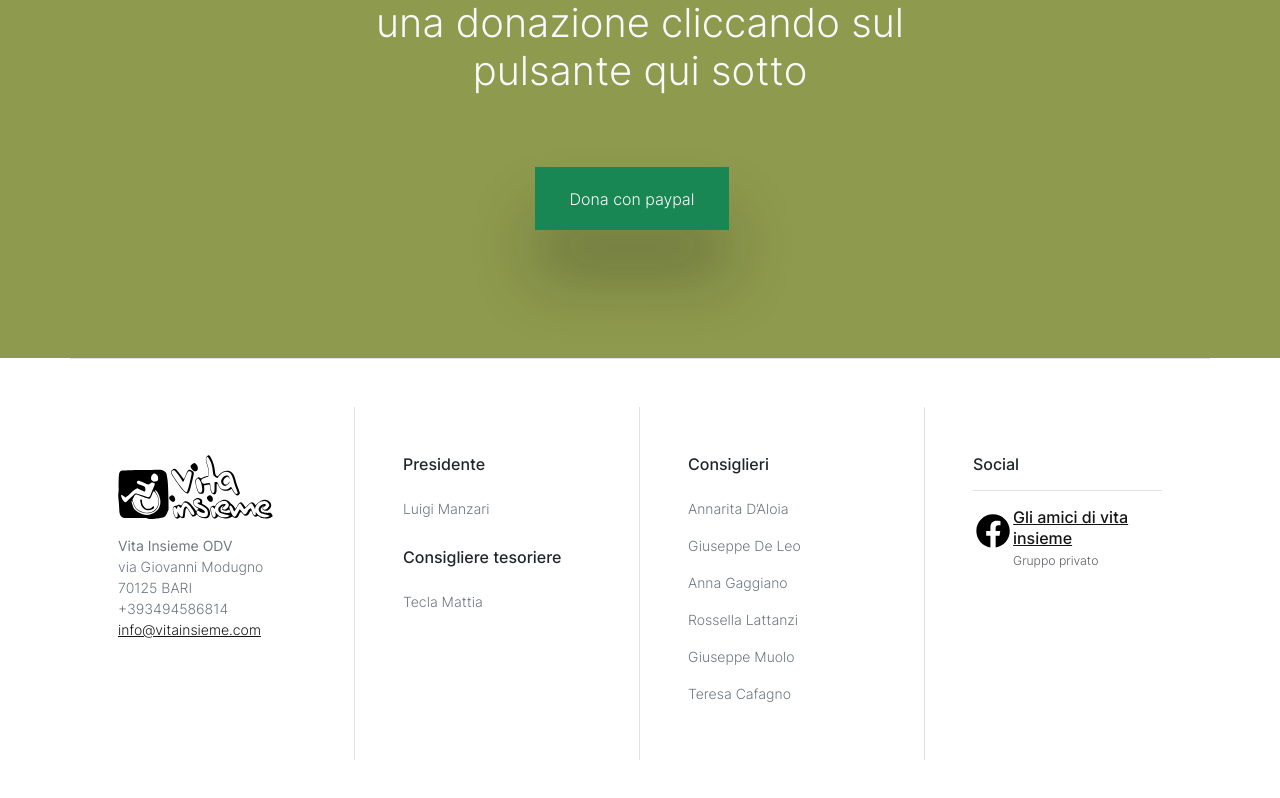
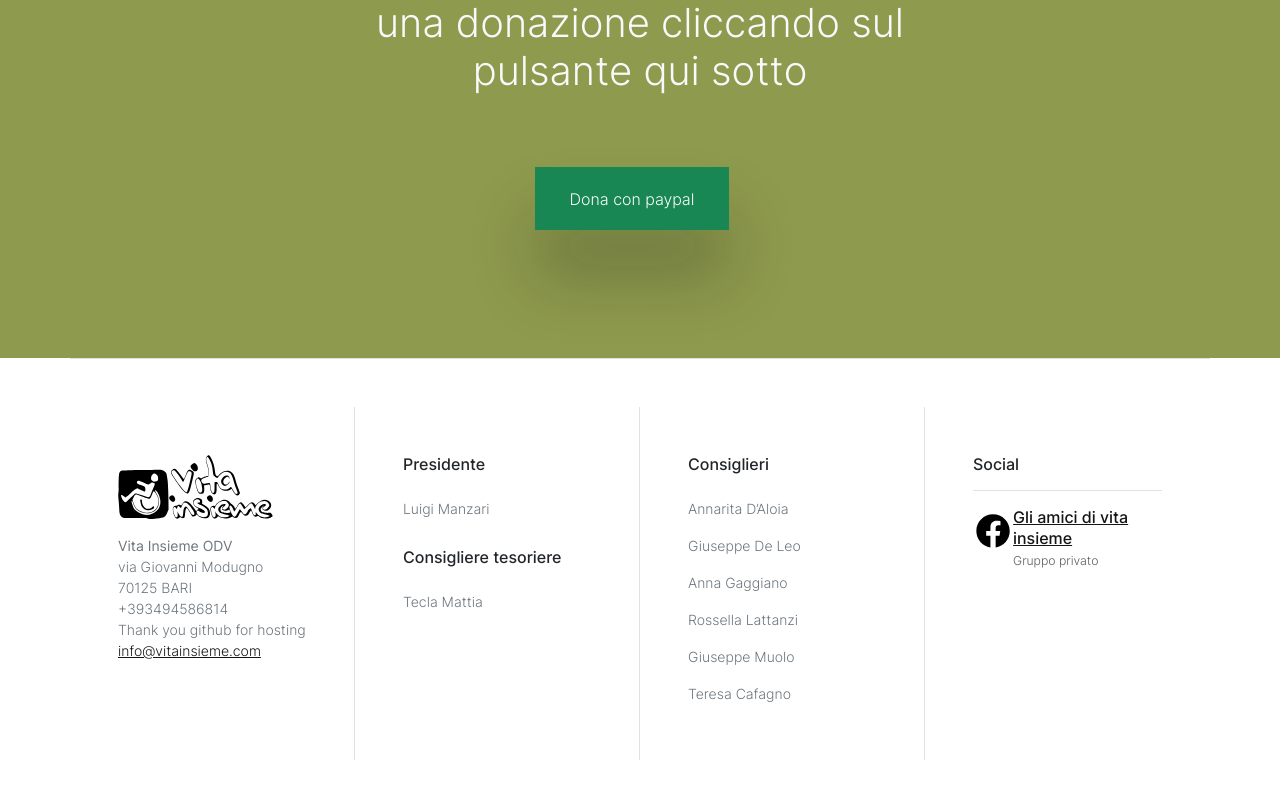
Before and after one commit to minestrone70/vitainsieme.com, a plain HTML site: page index.html in a window 1280 px wide. Shown: the part 4189-4987 px from the top of the page. Drawn offline with Linux system fonts and the light colour scheme.

Commit message:
thank you github added

```diff
--- a/index.html
+++ b/index.html
@@ -440,6 +440,7 @@ c62 57 66 73 17 73 -52 0 -95 -22 -137 -69 -30 -32 -38 -49 -38 -80 0 -54 36
     via Giovanni Modugno<br>
     70125 BARI<br>
     +393494586814<br>
+    Thank you github for hosting<br>
 
 <SCRIPT TYPE="text/javascript">
 
```
